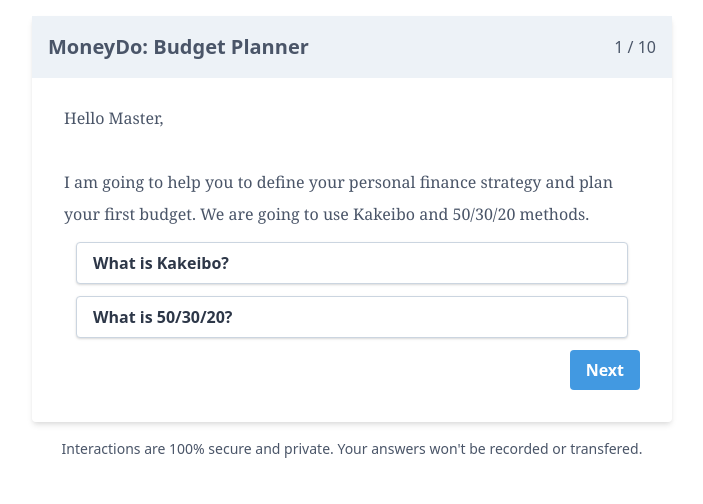
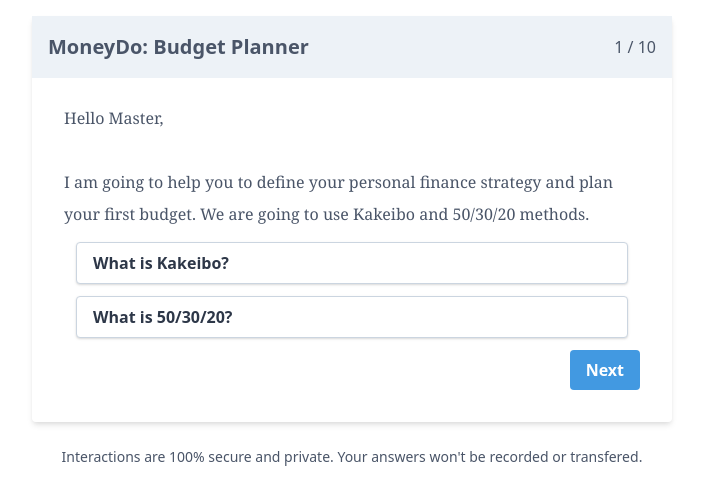
Before and after one commit to razbakov/moneydo-budget, a Nuxt app: page / in a window 1280 px wide. Shown: the top 504 px of the page, without its empty margins (288-991 px from the left). Built offline with nearby package versions, Linux system fonts and the light colour scheme.

Commit message:
fix footer style

```diff
--- a/pages/index.vue
+++ b/pages/index.vue
@@ -408,7 +408,7 @@
         </div>
       </div>
     </div>
-    <div class="container md:mt-4 mx-auto max-w-screen-sm text-sm text-gray-700 text-center mb-4">
+    <div class="container md:mt-4 mx-auto max-w-screen-sm text-sm text-gray-700 text-center mb-4 p-2">
       Interactions are 100% secure and private. Your answers won't be recorded or transfered.
     </div>
   </div>
```
